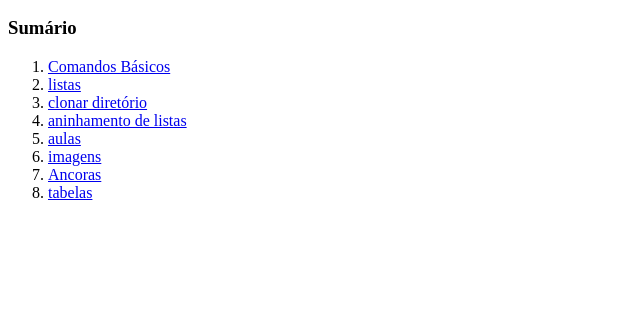
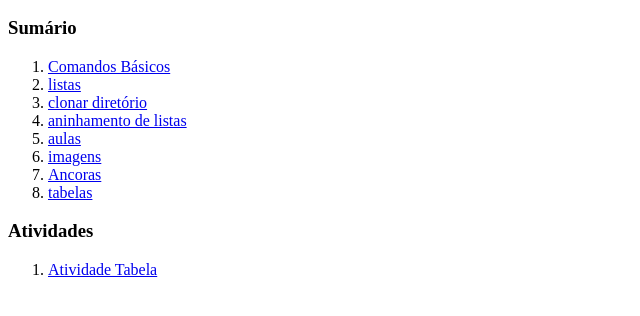
Before and after one commit to renereshtml/DEW2023, a plain HTML site: page index.html in a window 1280 px wide. Shown: the part 110-426 px from the top of the page, without its empty margins (0-640 px from the left). Drawn offline with Linux system fonts and the light colour scheme.

Commit message:
atv tabela

```diff
--- a/index.html
+++ b/index.html
@@ -20,5 +20,9 @@
     <li><a href="páginas/ancoras.html">Ancoras</a></li>
     <li><a href="páginas/tabelas.html">tabelas</a></li>
   </ol>
+  <h3>Atividades</h3>
+  <ol>
+    <li><a href="atividades/tabelas.html">Atividade Tabela</a></li>
+  </ol>
 </body>
 </html>
```
